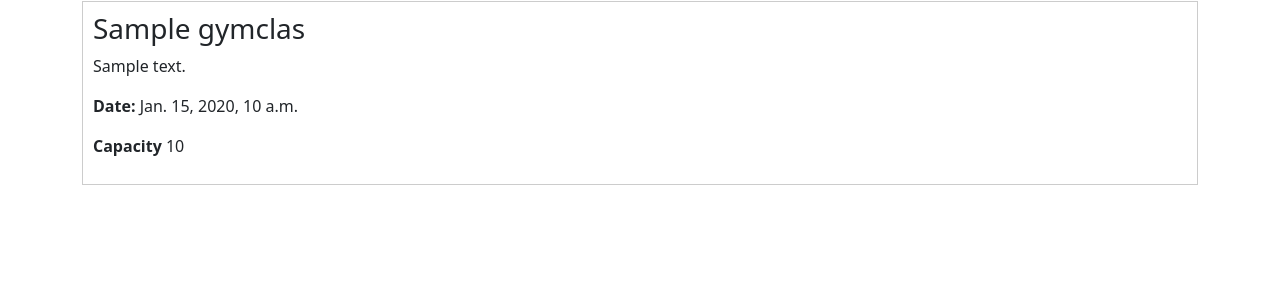
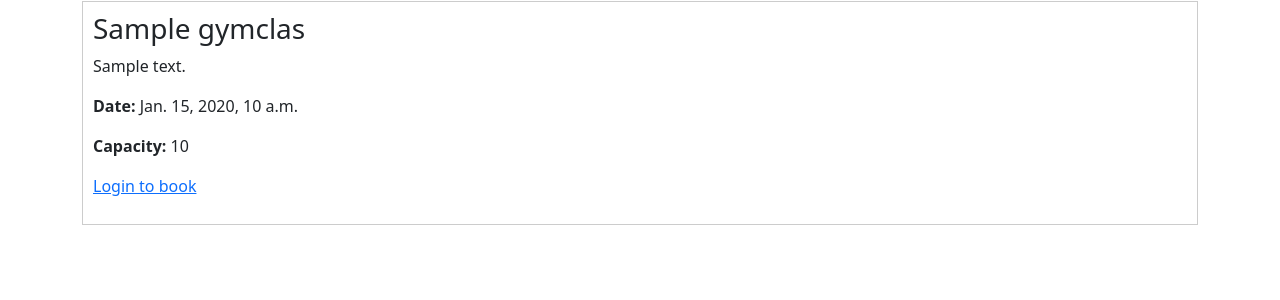
Before and after one commit to MicahIndigo/musclefactory, a Django app: page /classes/ in a window 1280 px wide. Shown: the part 125-425 px from the top of the page. Run offline with Django 5.2, Linux system fonts and the light colour scheme; tables that the repository leaves empty hold one stand-in row (values such as "Sample post").

Commit message:
Implemented class booking system with login protection

```diff
--- a/classes/urls.py
+++ b/classes/urls.py
@@ -1,7 +1,8 @@
 from django.urls import path
-from .views import class_list
+from .views import class_list, book_class
 
 
 urlpatterns = [
-    path('', class_list, name='class_list')
+    path('', class_list, name='class_list'),
+    path('book/<int:class_id>/', book_class, name='book_class'),
 ]
--- a/classes/views.py
+++ b/classes/views.py
@@ -1,7 +1,21 @@
-from django.shortcuts import render
-from .models import GymClass
+from django.shortcuts import render, redirect, get_object_or_404
+from django.contrib.auth.decorators import login_required
+from .models import GymClass, Booking
 
 
 def class_list(request):
     classes = GymClass.objects.all()
     return render(request, 'classes/class_list.html', {'classes': classes})
+
+
+@login_required
+def book_class(request, class_id):
+    gym_class = get_object_or_404(GymClass, id=class_id)
+
+    # prevent duplicate bookings
+    if Booking.objects.filter(user=request.user, gym_class=gym_class).exists():
+        return redirect('class_list')
+
+    Booking.objects.create(user=request.user, gym_class=gym_class)
+
+    return redirect('class_list')
--- a/templates/classes/class_list.html
+++ b/templates/classes/class_list.html
@@ -8,7 +8,13 @@
         <h3>{{ class.name }}</h3>
         <p> {{ class.description }}</p>
         <p><strong>Date:</strong> {{ class.date }}</p>
-        <p><strong>Capacity</strong> {{ class.capacity }}</p>
+        <p><strong>Capacity:</strong> {{ class.capacity }}</p>
+
+        {% if user.is_authenticated %}
+            <a href="{% url 'book_class' class.id %}">Book Class</a>
+        {% else %}
+            <p><a href="/accounts/login/">Login to book</a></p>
+        {% endif %}
     </div>
 {% empty %}
     <p>No classes available.</p>
```
